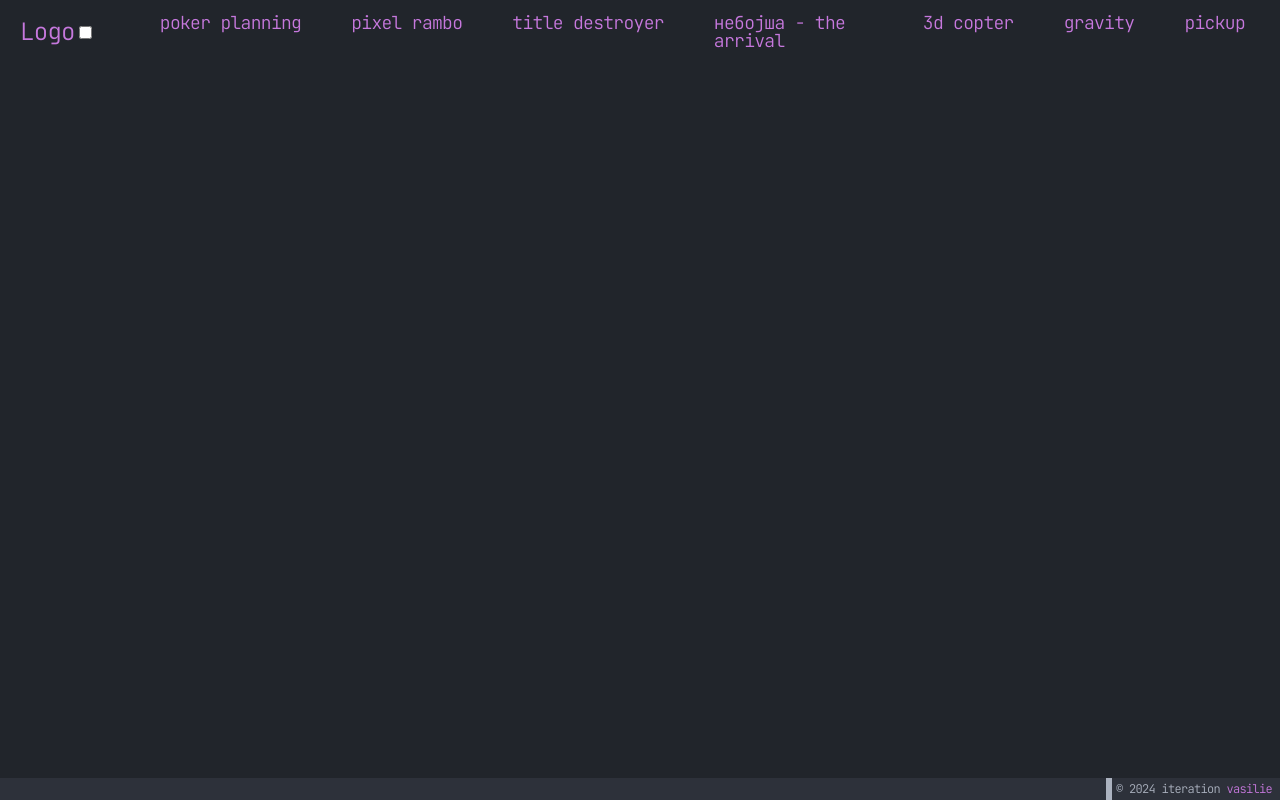
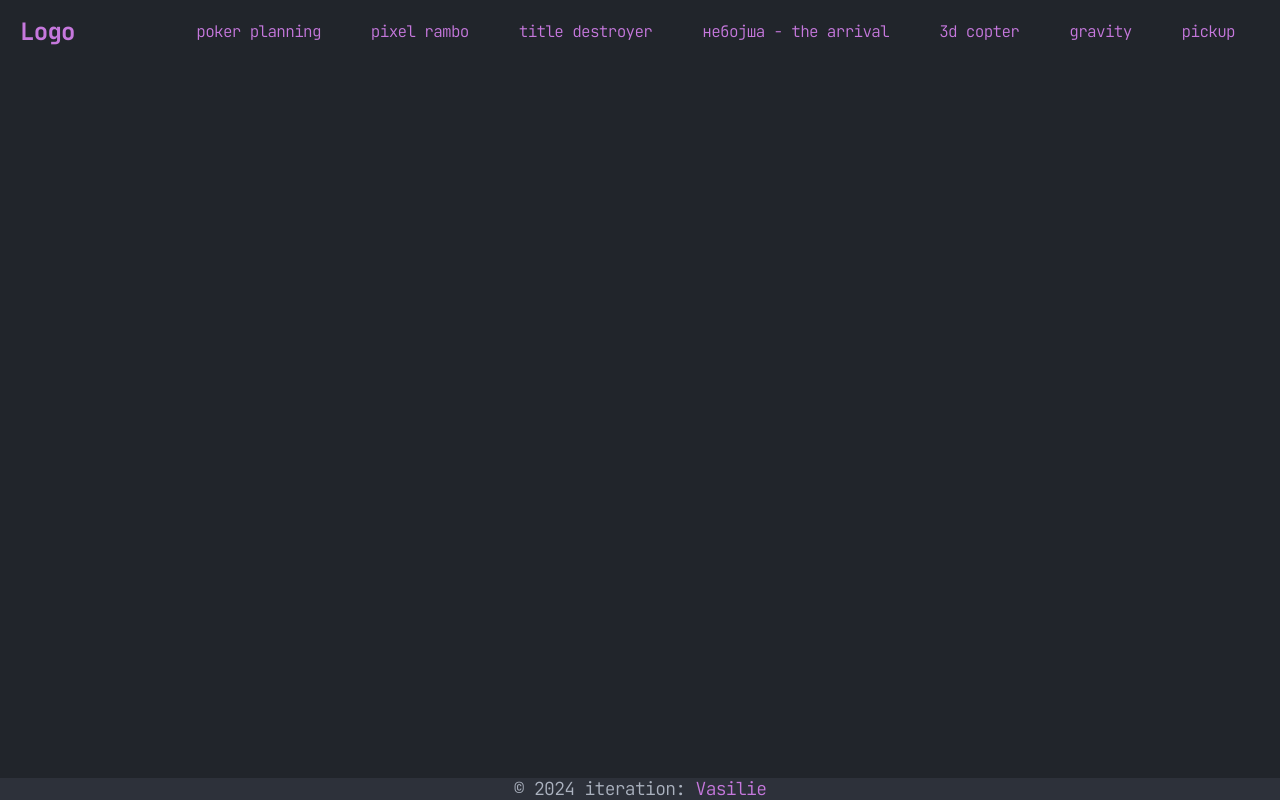
Before and after one commit to vasilie/www.vasilie.net, a website: page index.html in a window 1280 px wide. Drawn offline with Linux system fonts and the light colour scheme.

Commit message:
Napravio sam da bude gore meni ali mora to jos da se cacka

```diff
--- a/assets/css/new.css
+++ b/assets/css/new.css
@@ -105,27 +105,15 @@ body {
     width: 100%;
     background-color: var(--background-bright);
     bottom: 0;
-    font-size: 12px;
+    font-size: 18px;
     line-height: 22px;
     text-align: right;
     padding: 0px 8px;
     display: flex;
 }
 .author {
-    margin-left: auto;
-    position: relative;
-    &:before {
-        content: "";
-        font-weight: 500;
-        display: inline-block;
-        width: 6px;
-        height: 100%;
-        background-color: var(--white);
-        text-align: center;
-        color: var(--background);
-        position: absolute;
-        left: -10px;
-    }
+    margin:0 auto;
+
 }
 
 .author span {
@@ -165,10 +153,11 @@ body {
 }
 
 .tag {
+    max-width: 90%;
     font-size: 7px;
     white-space: pre;
     color: var(--magenta);
-    width: 970px;
+    width: 350px;
     opacity: var(--asciiOpacity);
     animation: blink 1s infinite;
     position: absolute;
@@ -187,14 +176,16 @@ body {
 }
 
 .logo {
-     color: var(--magenta);
+    font-weight: bold;
     font-size: 24px;
+    color: var(--magenta);
 }
 
 .link-wrap {
     display: grid;
     grid-template-columns: repeat(7, auto);
     gap: 20px;
+    padding: 10px;
     list-style: none;
 }
 
@@ -203,7 +194,7 @@ body {
 .link-wrap .list-item a {
     color: var(--magenta);
     text-decoration: none;
-    font-size: 18px;
+    font-size: 16px;
 }
 
 
@@ -225,17 +216,19 @@ body {
     .link-wrap {
         display: none;
         grid-template-columns: 1fr;
-        gap: 10px;
+        row-gap: 10px;
+        column-gap: 10px;
         width: 100%;
         background-color: #21252b;
     }
 
     .link-wrap .list-item {
-        text-align: center;
+        text-align: left;
     }
 
     .hamburger {
         display: block;
+        margin-left: 10px;
         color: var(--magenta);
     }
 
@@ -246,7 +239,17 @@ body {
     .menu-toggle {
         display: none;
     }
+    .link-wrap .list-item:first-child {
+        margin-left: 0px;
+    }
 }
+
+@media (max-width: 2000px)  {
+    .menu-toggle {
+        display: none;
+    }
+}
+
 
 
 
--- a/index.html
+++ b/index.html
@@ -82,7 +82,7 @@ hello@vasilie.com
 
 
   <div class="bottom-bar">
-    <div class="author"><span>© 2024 iteration</span> <span class="author-name">vasilie</span></div>
+    <div class="author"><span>© 2024 iteration:</span> <span class="author-name">Vasilie</span></div>
   </div>
   <script src="assets/js/wording.js"></script>
   <script src="assets/js/main.js"></script>
```
